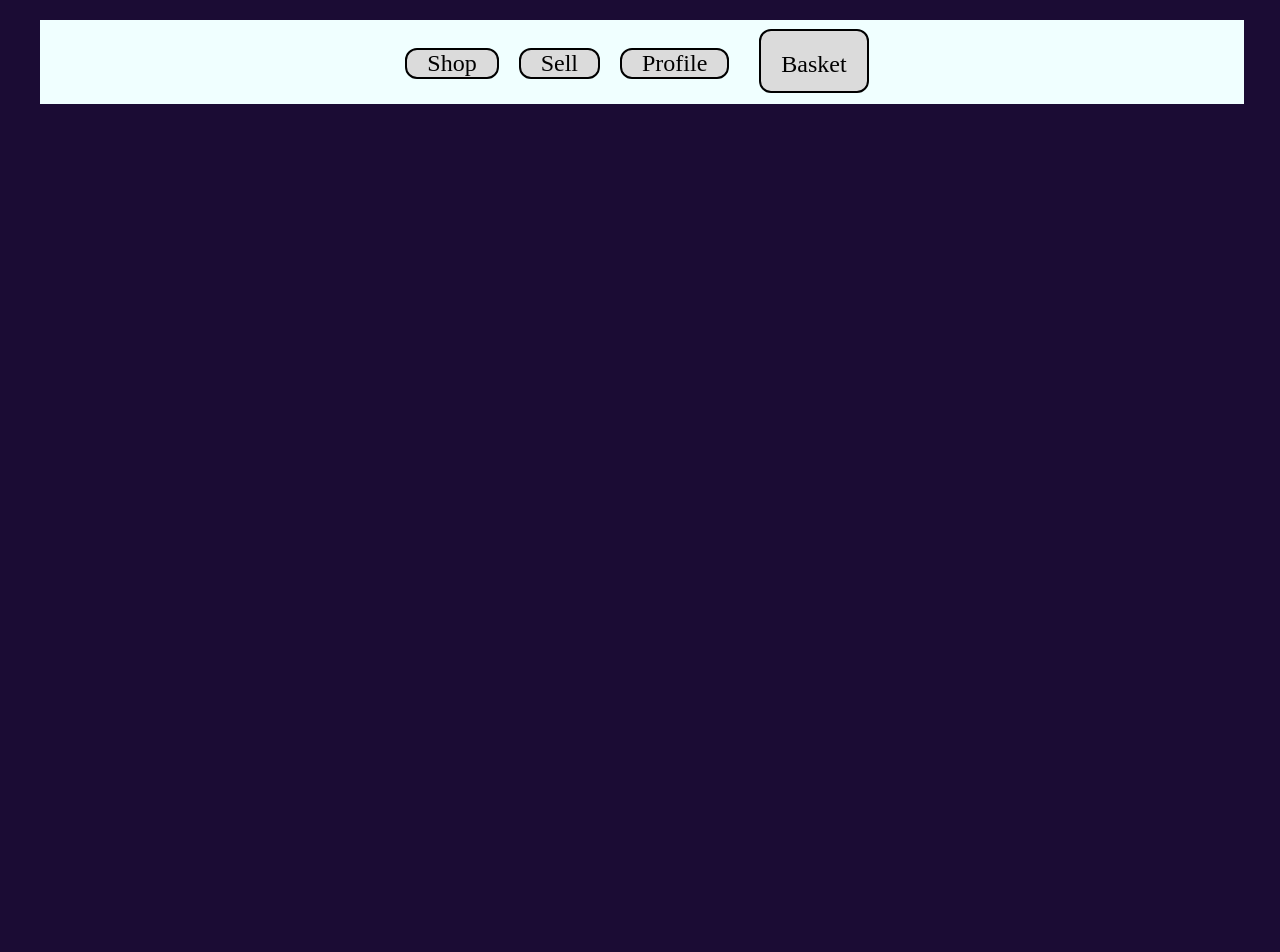
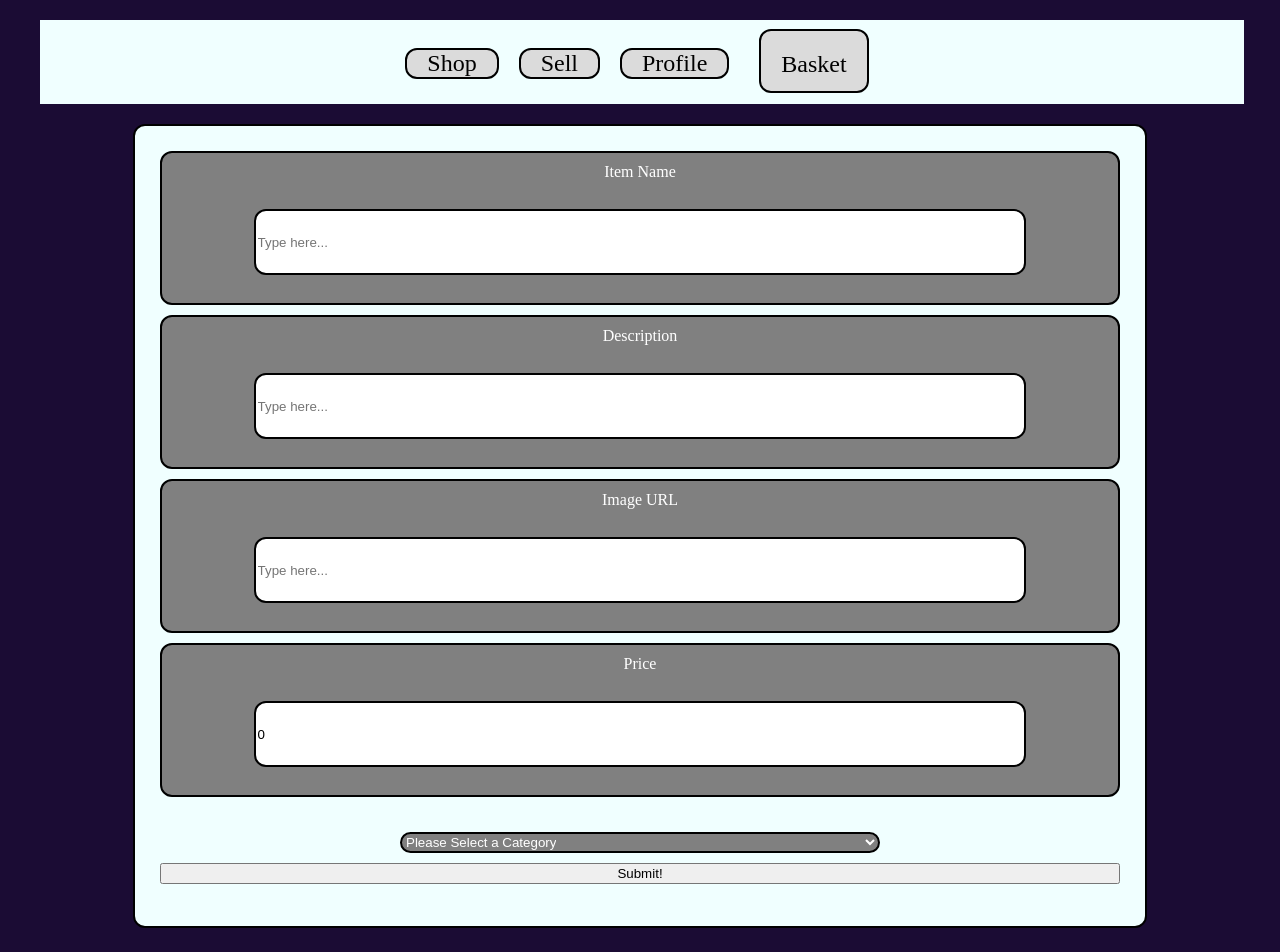
Before and after one commit to JakeCH03/Shopping-App-Project, a React (Vite) app: page /items/sell in a window 1280 px wide. Shown: the top 952 px of the page. Before the commit the page ends 800 px from the top, so only its background shows below. Built offline with nearby package versions, Linux system fonts and the light colour scheme.

Commit message:
add sell item form and be able to upload an item to any catagory

```diff
--- /dev/null
+++ b/Utils/sellItem.js
@@ -0,0 +1,17 @@
+import axios from "axios";
+
+const sellItems = (data) => {
+  let finalData = {
+    item_name: data[0].name,
+    description: data[1].desc,
+    img_url: data[2].img,
+    price: data[3].price,
+    category_name: data[4].category,
+  };
+  console.log(finalData);
+  return axios
+    .post("https://nc-marketplace-sem-1.onrender.com/api/items", finalData)
+    .then((res) => console.log(res));
+};
+
+export default sellItems;
--- a/src/App.jsx
+++ b/src/App.jsx
@@ -2,6 +2,7 @@ import "./App.css";
 import Header from "./Components/Header/Header";
 import { Routes, Route } from "react-router-dom";
 import DisplayItemList from "./Components/ShopList/DisplayItemList";
+import SellItem from "./Components/ShopList/Sell Item/SellItem";
 
 function App() {
   return (
@@ -9,6 +10,7 @@ function App() {
       <Header />
       <Routes>
         <Route path={"/items"} element={<DisplayItemList />} />
+        <Route path={"/items/sell"} element={<SellItem />} />
       </Routes>
     </>
   );
--- a/src/Components/ShopList/ItemCard.css
+++ b/src/Components/ShopList/ItemCard.css
@@ -8,21 +8,18 @@
   margin-left: 4px;
   background-color: blanchedalmond;
   border-radius: 12px;
-    /* box-shadow: 0px 0px 8px 2px rgb(61, 61, 61); */
 }
 
-.item-wrapper:hover{
+.item-wrapper:hover {
   background-color: rgb(255, 190, 92);
   cursor: pointer;
 }
 
-.item-name {
-
+/* .item-name {
 }
 
 .description {
-
-}
+} */
 
 .image {
   max-width: 100px;
--- /dev/null
+++ b/src/Components/ShopList/Sell Item/SellItem.css
@@ -0,0 +1,121 @@
+.sell-form {
+  border: 2px solid black;
+  max-width: 80%;
+  max-height: 80%;
+  min-width: 400px;
+  min-height: 750px;
+  color: white;
+  display: flex;
+  flex-direction: column;
+  margin: auto;
+  padding: 25px;
+  border-radius: 12px;
+  background-color: azure;
+}
+
+.sell-item-name {
+  display: flex;
+  flex-direction: column;
+  border: 2px solid rgb(0, 0, 0);
+  height: 150px;
+  border-radius: 12px;
+  background-color: grey;
+  margin-bottom: 10px;
+}
+
+.sell-item-name span {
+  margin-top: 10px;
+}
+
+.sell-item-name input {
+  width: 80%;
+  margin: auto;
+  height: 40%;
+  border-radius: 12px;
+  border: 2px solid black;
+}
+
+.item-description {
+  display: flex;
+  flex-direction: column;
+  border: 2px solid rgb(0, 0, 0);
+  height: 150px;
+  border-radius: 12px;
+  background-color: grey;
+  margin-bottom: 10px;
+}
+
+.item-description span {
+  margin-top: 10px;
+}
+
+.item-description input {
+  width: 80%;
+  margin: auto;
+  height: 40%;
+  border-radius: 12px;
+  border: 2px solid black;
+}
+
+.item-url {
+  display: flex;
+  flex-direction: column;
+  border: 2px solid rgb(0, 0, 0);
+  height: 150px;
+  border-radius: 12px;
+  background-color: grey;
+  margin-bottom: 10px;
+}
+
+.item-url span {
+  margin-top: 10px;
+}
+
+.item-url input {
+  width: 80%;
+  margin: auto;
+  height: 40%;
+  border-radius: 12px;
+  border: 2px solid black;
+}
+
+.item-price {
+  display: flex;
+  flex-direction: column;
+  border: 2px solid rgb(0, 0, 0);
+  height: 150px;
+  border-radius: 12px;
+  background-color: grey;
+  margin-bottom: 10px;
+}
+
+.item-price span {
+  margin-top: 10px;
+}
+
+.item-price input {
+  width: 80%;
+  margin: auto;
+  height: 40%;
+  border-radius: 12px;
+  border: 2px solid black;
+}
+
+.item-category {
+  display: flex;
+  flex-direction: column;
+  border: 2px solid rgb(0, 0, 0);
+  width: 50%;
+  margin: auto;
+  margin-top: 25px;
+  border-radius: 12px;
+  background-color: grey;
+  margin-bottom: 10px;
+  color: white;
+}
+
+
+
+option {
+  text-align: center;
+}
--- /dev/null
+++ b/src/Components/ShopList/Sell Item/SellItem.jsx
@@ -0,0 +1,109 @@
+import { useEffect, useState } from "react";
+import sellItems from "../../../../Utils/sellItem";
+import "./SellItem.css";
+
+const SellItem = () => {
+  const [name, setName] = useState("");
+  const [desc, setDesc] = useState("");
+  const [img, setImg] = useState("");
+  const [price, setPrice] = useState(0);
+  const [category, setCategory] = useState();
+
+  const nameChangeHandler = (event) => {
+    setName(event.target.value);
+  };
+
+  const descChangeHandler = (event) => {
+    setDesc(event.target.value);
+  };
+
+  const imgChangeHandler = (event) => {
+    setImg(event.target.value);
+  };
+
+  const priceChangeHandler = (event) => {
+    setPrice(event.target.value);
+  };
+
+  const categoryChangeHandler = (event) => {
+    setCategory(event.target.value);
+  };
+
+  const onSubmitHandler = (event) => {
+    event.preventDefault();
+    let data = [{ name }, { desc }, { img }, { price }, { category }];
+
+    sellItems(data).then(() => {
+      setName("");
+      setDesc("");
+      setImg("");
+      setPrice(0);
+      setCategory();
+    });
+  };
+
+  return (
+    <form className="sell-form" onSubmit={onSubmitHandler}>
+      <label htmlFor="sell-item-name" className="sell-item-name">
+        <span>Item Name</span>
+        <input
+          id="sell-item-name"
+          placeholder="Type here..."
+          type="text"
+          required
+          value={name}
+          onChange={nameChangeHandler}
+        />
+      </label>
+      <label htmlFor="description" className="item-description">
+        <span>Description</span>
+        <input
+          id="description"
+          placeholder="Type here..."
+          type="text"
+          value={desc}
+          onChange={descChangeHandler}
+        />
+      </label>
+      <label htmlFor="img-url" className="item-url">
+        <span>Image URL</span>
+        <input
+          id="img-url"
+          placeholder="Type here..."
+          type="url"
+          required
+          value={img}
+          onChange={imgChangeHandler}
+        />
+      </label>
+      <label htmlFor="price" className="item-price">
+        <span>Price</span>
+        <input
+          id="price"
+          placeholder="Type here"
+          type="number"
+          required
+          value={price}
+          onChange={priceChangeHandler}
+        />
+      </label>
+      <label htmlFor="category">
+        <select
+          id="category"
+          name="Categories"
+          className="item-category"
+          value={category}
+          onChange={categoryChangeHandler}
+        >
+          <option defaultValue="defaultValue">Please Select a Category</option>
+          <option value="Electronics">Electronics</option>
+          <option value="Household">Household</option>
+          <option value="Clothing">Clothing</option>
+        </select>
+      </label>
+      <button type="submit">Submit!</button>
+    </form>
+  );
+};
+
+export default SellItem;
```
Lines whose indentation alone changed are shown as unchanged.
